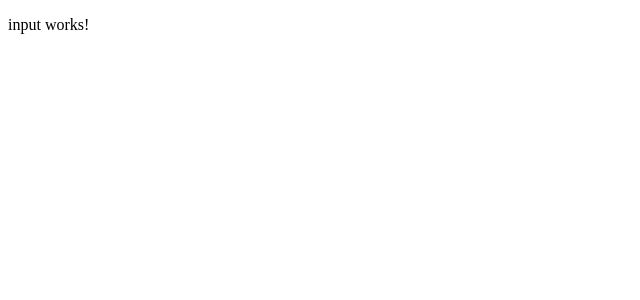
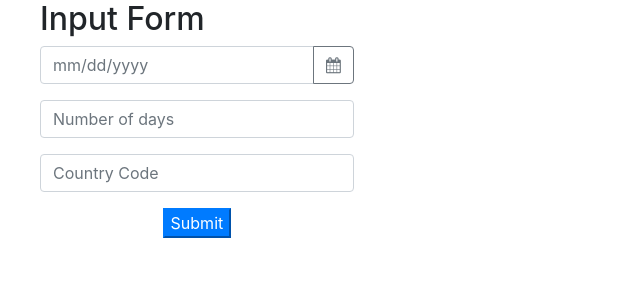
Before and after one commit to dartheseus/calendar8n, an Angular app: page /input in a window 1280 px wide. Shown: the top 300 px of the page, without its empty margins (0-640 px from the left). Built offline with nearby package versions, Linux system fonts and the light colour scheme.

Commit message:
Input data form

```diff
--- a/angular.json
+++ b/angular.json
@@ -23,7 +23,9 @@
               "src/assets"
             ],
             "styles": [
-              "src/styles.css"
+              "src/styles.css",
+              "node_modules/bootstrap/dist/css/bootstrap.css",
+              "node_modules/font-awesome/css/font-awesome.css"
             ],
             "scripts": []
           },
--- a/src/app/app.module.ts
+++ b/src/app/app.module.ts
@@ -1,11 +1,12 @@
 import { BrowserModule } from '@angular/platform-browser';
 import { NgModule } from '@angular/core';
-
+import { FormsModule } from '@angular/forms';
 import { AppComponent } from './app.component';
 import { InputComponent } from './input/input.component';
 import { ResultComponent } from './result/result.component';
 import { AppRoutingModule } from './app-routing.module';
 import { NotFoundComponent } from './not-found/not-found.component';
+import { NgbModule } from '@ng-bootstrap/ng-bootstrap';
 
 @NgModule({
   declarations: [
@@ -16,7 +17,9 @@ import { NotFoundComponent } from './not-found/not-found.component';
   ],
   imports: [
     BrowserModule,
-    AppRoutingModule
+    FormsModule,
+    AppRoutingModule,
+    NgbModule.forRoot()
   ],
   providers: [],
   bootstrap: [AppComponent]
--- a/src/app/input/input.component.html
+++ b/src/app/input/input.component.html
@@ -1,3 +1,32 @@
-<p>
-  input works!
-</p>
+<div class="row">
+  <div class="row justify-content-md-center">
+    <div class="col-md-lg">
+      <h2>Input Form</h2>
+      <form role="form" (ngSubmit)="onSubmit(f)" #f="ngForm">
+        <div class="form-content">
+          <div class="form-group">
+            <div class="input-group">
+              <input class="form-control" placeholder="mm/dd/yyyy" id="date" name="date" [(ngModel)]="model" ngbDatepicker #date="ngbDatepicker" required>
+              <div class="input-group-append">
+                <button class="btn btn-outline-secondary" (click)="date.toggle()" type="button">
+                  <i class="fa fa-calendar"></i>
+                </button>
+              </div>
+            </div>
+          </div>
+          <div class="form-group">
+            <input type="number" class="form-control" id="n_days" name="n_days" placeholder="Number of days" min="1" required ngModel>
+          </div>
+
+
+          <div class="form-group">
+            <input type="text" class="form-control" id="country_code" name="country_code" placeholder="Country Code" ngModel>
+          </div>
+        </div>
+        <div class="text-center">
+          <button class="btn-primary" type="submit" (disabled)="!f.valid">Submit</button>
+        </div>
+      </form>
+    </div>
+  </div>
+</div>
--- a/src/app/input/input.component.ts
+++ b/src/app/input/input.component.ts
@@ -1,4 +1,11 @@
 import { Component, OnInit } from '@angular/core';
+
+import { NgbDateStruct } from '@ng-bootstrap/ng-bootstrap';
+import { NgForm } from '@angular/forms';
+import { Router } from '@angular/router';
+
+
+const now = new Date();
 
 @Component({
   selector: 'app-input',
@@ -7,9 +14,17 @@ import { Component, OnInit } from '@angular/core';
 })
 export class InputComponent implements OnInit {
 
-  constructor() { }
+  model: NgbDateStruct;
+  date: { year: number, month: number };
+
+  constructor(private router: Router) { }
 
   ngOnInit() {
   }
-
+  onSubmit(form: NgForm) {
+    console.log(form);
+    const formattedDate = form.value.date.month + '/' + form.value.date.day + '/' + form.value.date.year;
+    this.router.navigate(['/result'],
+      { queryParams: { date: formattedDate, n_days: form.value.n_days, country_code: form.value.country_code } });
+  }
 }
```
